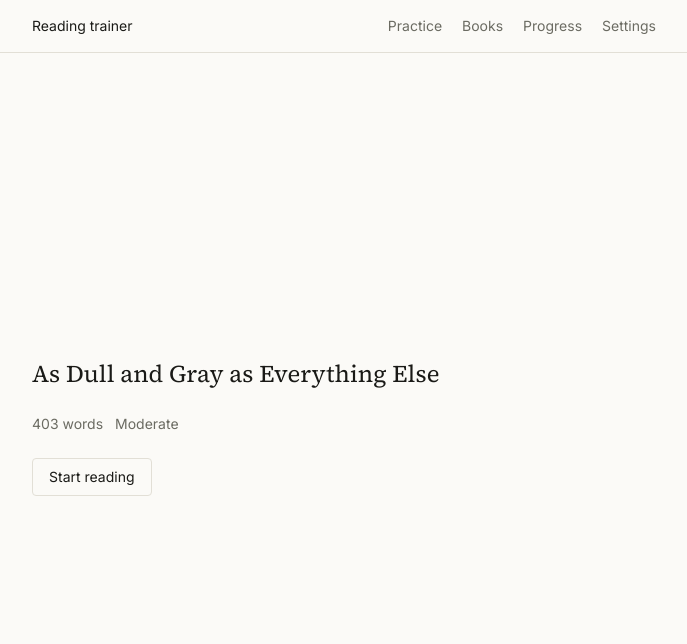
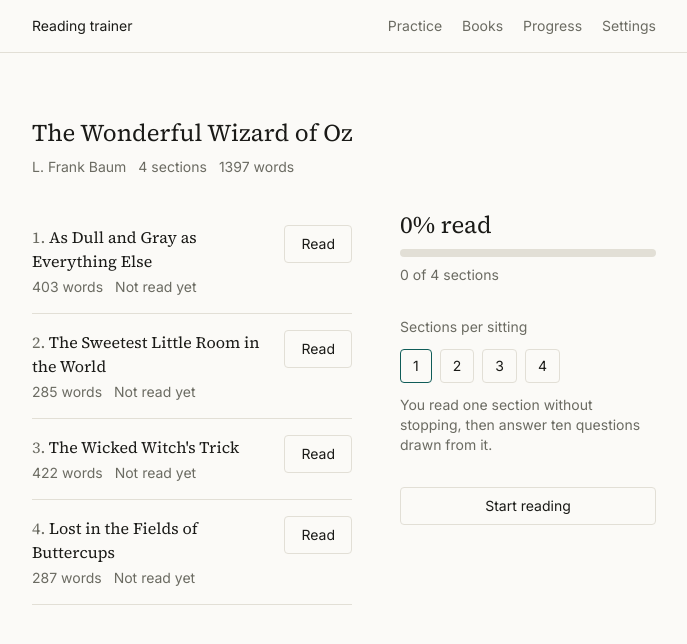
Before and after one commit to RasmusKuusmaa/speedread, a Next.js app: page /books/oz in a window 1280 px wide. Shown: the top 644 px of the page, without its empty margins (296-983 px from the left). Built offline with nearby package versions, Linux system fonts and the light colour scheme.

Commit message:
feat(books): add a contents page with per-section progress and sitting length

```diff
--- /dev/null
+++ b/src/app/books/[bookId]/book-contents.tsx
@@ -0,0 +1,183 @@
+"use client";
+
+import {
+  chunkProgressFor,
+  completionPercent,
+  nextUnreadIndex,
+  sectionsReadCount,
+} from "@/lib/books/progress";
+import {
+  MAX_SECTIONS_PER_SITTING,
+  sectionsInSitting,
+} from "@/lib/books/sitting";
+import type { BookWithChunks } from "@/lib/content/types";
+import type { BookProgress } from "@/lib/storage/types";
+
+const SITTING_LENGTHS = Array.from(
+  { length: MAX_SECTIONS_PER_SITTING },
+  (_, index) => index + 1,
+);
+
+function formatDuration(elapsedMs: number): string {
+  const totalSeconds = Math.round(elapsedMs / 1000);
+  const minutes = Math.floor(totalSeconds / 60);
+  const seconds = totalSeconds % 60;
+  return minutes > 0 ? `${minutes}m ${seconds}s` : `${seconds}s`;
+}
+
+export function BookContents({
+  book,
+  progress,
+  sectionsPerSitting,
+  onChangeSectionsPerSitting,
+  onStart,
+}: {
+  book: BookWithChunks;
+  progress: BookProgress | undefined;
+  sectionsPerSitting: number;
+  onChangeSectionsPerSitting: (count: number) => void;
+  onStart: (fromIndex: number) => void;
+}) {
+  const sectionsRead = sectionsReadCount(book, progress);
+  const percentRead = Math.round(completionPercent(book, progress));
+  const resumeIndex = nextUnreadIndex(book, progress);
+  const everySectionRead = sectionsRead === book.chunks.length;
+  const totalWords = book.chunks.reduce(
+    (sum, section) => sum + section.wordCounts.total,
+    0,
+  );
+
+  const resumeLabel =
+    sectionsRead === 0
+      ? "Start reading"
+      : everySectionRead
+        ? "Read it again from the start"
+        : `Continue from section ${resumeIndex + 1}`;
+
+  return (
+    <main className="flex flex-1 flex-col gap-8 py-16">
+      <header className="flex flex-col gap-2">
+        <h1 className="font-serif text-2xl text-ink">{book.title}</h1>
+        <p className="flex flex-wrap gap-3 font-sans text-sm text-muted">
+          <span>{book.author}</span>
+          <span>{book.chunks.length} sections</span>
+          <span>{totalWords} words</span>
+        </p>
+      </header>
+
+      <div className="flex flex-col gap-10 md:flex-row-reverse md:items-start md:gap-12">
+        <aside className="flex w-full flex-col gap-8 md:sticky md:top-16 md:w-64 md:shrink-0">
+          <div className="flex flex-col gap-2">
+            <p className="font-serif text-2xl text-ink">{percentRead}% read</p>
+            <div className="h-2 rounded bg-rule">
+              <div
+                className="h-2 rounded bg-signal"
+                style={{ width: `${percentRead}%` }}
+              />
+            </div>
+            <p className="font-sans text-sm text-muted">
+              {sectionsRead} of {book.chunks.length} sections
+            </p>
+          </div>
+
+          <div className="flex flex-col gap-3">
+            <h2 className="font-sans text-sm text-muted">
+              Sections per sitting
+            </h2>
+            <div className="flex flex-wrap gap-2">
+              {SITTING_LENGTHS.map((count) => (
+                <button
+                  key={count}
+                  type="button"
+                  onClick={() => onChangeSectionsPerSitting(count)}
+                  aria-pressed={count === sectionsPerSitting}
+                  className={`rounded border px-3 py-1.5 font-sans text-sm text-ink ${
+                    count === sectionsPerSitting
+                      ? "border-signal"
+                      : "border-rule"
+                  }`}
+                >
+                  {count}
+                </button>
+              ))}
+            </div>
+            <p className="font-sans text-sm text-muted">
+              You read{" "}
+              {sectionsPerSitting === 1
+                ? "one section"
+                : `${sectionsPerSitting} sections`}{" "}
+              without stopping, then answer ten questions drawn from{" "}
+              {sectionsPerSitting === 1 ? "it" : "all of them"}.
+            </p>
+          </div>
+
+          <button
+            type="button"
+            onClick={() => onStart(resumeIndex)}
+            className="rounded border border-rule px-4 py-2 font-sans text-sm text-ink"
+          >
+            {resumeLabel}
+          </button>
+        </aside>
+
+        <ol className="flex flex-1 flex-col">
+          {book.chunks.map((section, index) => {
+            const stats = chunkProgressFor(progress, section.id);
+            const covered = sectionsInSitting(book, index, sectionsPerSitting);
+            const lastCovered = index + covered.length;
+            const startLabel =
+              covered.length === 1
+                ? stats === undefined
+                  ? "Read"
+                  : "Read again"
+                : `Read ${index + 1}–${lastCovered}`;
+
+            return (
+              <li
+                key={section.id}
+                className="flex flex-col gap-2 border-b border-rule py-4 sm:flex-row sm:items-baseline sm:justify-between sm:gap-6"
+              >
+                <div className="flex flex-col gap-1">
+                  <p className="font-serif text-base text-ink">
+                    <span className="text-muted">{index + 1}.</span>{" "}
+                    {section.title}
+                  </p>
+                  <p className="flex flex-wrap gap-3 font-sans text-sm text-muted">
+                    <span>{section.wordCounts.total} words</span>
+                    {stats === undefined ? (
+                      <span>Not read yet</span>
+                    ) : (
+                      <>
+                        <span>
+                          Read {stats.readCount}{" "}
+                          {stats.readCount === 1 ? "time" : "times"}
+                        </span>
+                        <span>
+                          {stats.questionsAsked > 0
+                            ? `${Math.round(
+                                (stats.questionsCorrect /
+                                  stats.questionsAsked) *
+                                  100,
+                              )}% correct`
+                            : "No questions yet"}
+                        </span>
+                        <span>{formatDuration(stats.totalElapsedMs)}</span>
+                      </>
+                    )}
+                  </p>
+                </div>
+                <button
+                  type="button"
+                  onClick={() => onStart(index)}
+                  className="shrink-0 self-start rounded border border-rule px-4 py-2 font-sans text-sm text-ink"
+                >
+                  {startLabel}
+                </button>
+              </li>
+            );
+          })}
+        </ol>
+      </div>
+    </main>
+  );
+}
--- a/src/app/books/[bookId]/book-session.tsx
+++ b/src/app/books/[bookId]/book-session.tsx
@@ -1,66 +1,70 @@
 "use client";
 
+import { useState } from "react";
 import { SessionReader } from "@/app/session/[passageId]/session-reader";
+import { applySitting, bookProgressFor } from "@/lib/books/progress";
+import {
+  composeSitting,
+  splitSittingOutcome,
+  type Sitting,
+} from "@/lib/books/sitting";
 import type { BookWithChunks } from "@/lib/content/types";
 import { useStore } from "@/lib/storage/store-provider";
+import { BookContents } from "./book-contents";
 
 export function BookSession({ book }: { book: BookWithChunks }) {
   const { store, update } = useStore();
+  // Composed once when reading starts, so changing the length control cannot
+  // swap the text out from under a reader mid-session.
+  const [sitting, setSitting] = useState<Sitting | null>(null);
 
   if (store === null) {
     return null;
   }
 
-  const progress = store.bookProgress.find(
-    (entry) => entry.bookId === book.id,
-  );
-  const currentChunkIndex = progress?.currentChunkIndex ?? 0;
+  const sectionsPerSitting = store.settings.sectionsPerSitting;
 
-  if (currentChunkIndex >= book.chunks.length) {
+  if (sitting === null) {
     return (
-      <main className="flex flex-1 flex-col items-start justify-center gap-4 py-16">
-        <h1 className="font-serif text-2xl text-ink">{book.title}</h1>
-        <p className="font-sans text-base text-muted">
-          You&apos;ve finished this book.
-        </p>
-      </main>
+      <BookContents
+        book={book}
+        progress={bookProgressFor(store, book.id)}
+        sectionsPerSitting={sectionsPerSitting}
+        onChangeSectionsPerSitting={(count) => {
+          update((current) => ({
+            ...current,
+            settings: { ...current.settings, sectionsPerSitting: count },
+          }));
+        }}
+        onStart={(fromIndex) => {
+          setSitting(composeSitting(book, fromIndex, sectionsPerSitting));
+        }}
+      />
     );
-  }
-
-  const currentChunk = book.chunks[currentChunkIndex]!;
-  const isLastChunk = currentChunkIndex === book.chunks.length - 1;
-
-  function handleContinue() {
-    const nextIndex = currentChunkIndex + 1;
-    update((current) => {
-      const existing = current.bookProgress.find(
-        (entry) => entry.bookId === book.id,
-      );
-      return {
-        ...current,
-        bookProgress: [
-          ...current.bookProgress.filter((entry) => entry.bookId !== book.id),
-          {
-            bookId: book.id,
-            currentChunkIndex: nextIndex,
-            chunks: existing?.chunks ?? [],
-            startedAtEpochMs: existing?.startedAtEpochMs ?? Date.now(),
-            completedAtEpochMs:
-              nextIndex >= book.chunks.length ? Date.now() : null,
-          },
-        ],
-      };
-    });
   }
 
   return (
     <SessionReader
-      key={currentChunk.id}
-      passage={currentChunk}
+      key={`${sitting.passage.id}-${sitting.sections.length}`}
+      passage={sitting.passage}
       sessionContext="book"
       mode="self-paced"
       retestId={null}
-      bookNavigation={{ isLastChunk, onContinue: handleContinue }}
+      chunkPassageIds={sitting.sections.map((section) => section.id)}
+      onSessionComplete={({ elapsedMs, answers }) => {
+        update((current) =>
+          applySitting(current, {
+            bookId: book.id,
+            orderedPassageIds: book.chunkPassageIds,
+            outcomes: splitSittingOutcome(sitting, answers, elapsedMs),
+            now: Date.now(),
+          }),
+        );
+      }}
+      bookNavigation={{
+        label: "Back to the contents",
+        onContinue: () => setSitting(null),
+      }}
     />
   );
 }
--- a/src/app/session/[passageId]/session-reader.tsx
+++ b/src/app/session/[passageId]/session-reader.tsx
@@ -47,7 +47,7 @@ type Phase =
   "start" | "reading" | "recall" | "questions" | "finished" | "review";
 
 interface BookNavigation {
-  isLastChunk: boolean;
+  label: string;
   onContinue: () => void;
 }
 
@@ -434,9 +434,7 @@ function FinishedScreen({
             onClick={bookNavigation.onContinue}
             className="rounded border border-rule px-4 py-2 font-sans text-sm text-ink"
           >
-            {bookNavigation.isLastChunk
-              ? "Finish book"
-              : "Continue to next section"}
+            {bookNavigation.label}
           </button>
         )}
         <Link
@@ -603,9 +601,7 @@ function ReviewScreen({
             onClick={bookNavigation.onContinue}
             className="rounded border border-rule px-4 py-2 font-sans text-sm text-ink"
           >
-            {bookNavigation.isLastChunk
-              ? "Finish book"
-              : "Continue to next section"}
+            {bookNavigation.label}
           </button>
         )}
         <Link
--- a/src/lib/storage/storage.ts
+++ b/src/lib/storage/storage.ts
@@ -59,6 +59,7 @@ export function defaultStore(): Store {
         lengthBand: "all",
         difficultyBand: "all",
       },
+      sectionsPerSitting: 1,
       recallDepth: "brief",
       comprehensionThreshold: 80,
       fontSize: "medium",
@@ -94,7 +95,8 @@ export function normalizeStore(store: Store): Store {
     sessions: candidate.sessions ?? defaults.sessions,
     retests: candidate.retests ?? defaults.retests,
     calibration: candidate.calibration ?? defaults.calibration,
-    inProgressSession: candidate.inProgressSession ?? defaults.inProgressSession,
+    inProgressSession:
+      candidate.inProgressSession ?? defaults.inProgressSession,
     bookProgress: candidate.bookProgress ?? defaults.bookProgress,
   };
 }
--- a/src/lib/storage/types.ts
+++ b/src/lib/storage/types.ts
@@ -19,6 +19,8 @@ export type LineWidth = "narrow" | "medium" | "wide";
 
 export interface Settings {
   pickerFilters: PickerFilters;
+  // How many consecutive book sections one sitting covers.
+  sectionsPerSitting: number;
   recallDepth: RecallDepth;
   comprehensionThreshold: number;
   fontSize: FontSize;
```
